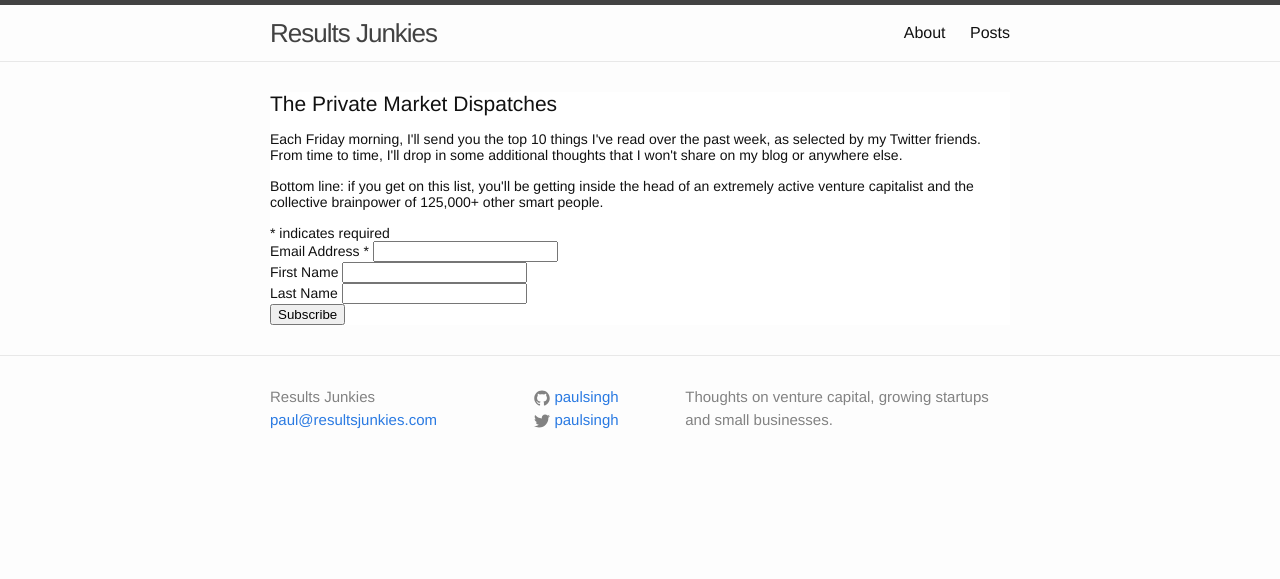
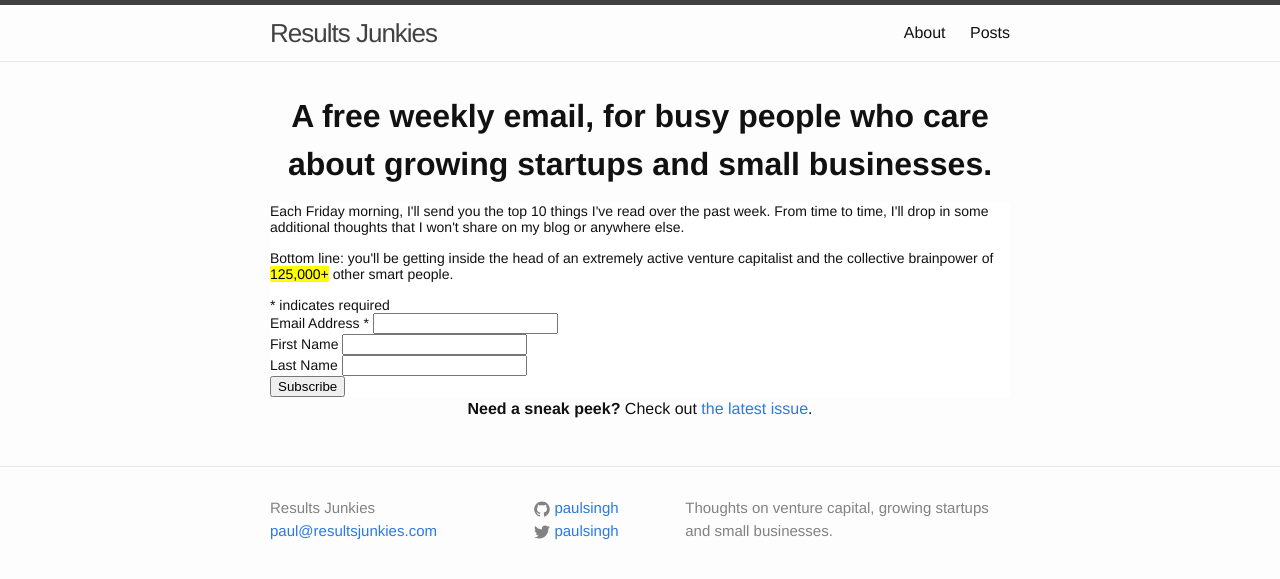
Before and after one commit to paulsingh/paulsingh.github.io, a Jekyll site: the page built from index.html, in a window 1280 px wide. Shown: the top 579 px of the page. Built offline with Jekyll 4.4.1, drawn with Linux system fonts in a browser that asks for light colours; comment, search, counter and statistics services are not loaded.

Commit message:
Changing up some of the homepage text.

```diff
--- a/index.html
+++ b/index.html
@@ -1,6 +1,8 @@
 ---
 layout: default
 ---
+
+<h1 align="center"><strong>A free weekly email, for busy people who care about growing startups and small businesses.</strong></h1>
 
 <!-- Begin MailChimp Signup Form -->
 <link href="//cdn-images.mailchimp.com/embedcode/classic-081711.css" rel="stylesheet" type="text/css">
@@ -12,9 +14,8 @@
 <div id="mc_embed_signup">
 <form action="//disruption.us11.list-manage.com/subscribe/post?u=2cbc77866d90f02b5954bffc9&amp;id=ac0c96b237" method="post" id="mc-embedded-subscribe-form" name="mc-embedded-subscribe-form" class="validate" target="_blank" novalidate>
     <div id="mc_embed_signup_scroll">
-	<h2>The Private Market Dispatches</h2>
-	<p>Each Friday morning, I'll send you the top 10 things I've read over the past week, as selected by my Twitter friends. From time to time, I'll drop in some additional thoughts that I won't share on my blog or anywhere else.</p>
-	<p>Bottom line: if you get on this list, you'll be getting inside the head of an extremely active venture capitalist and the collective brainpower of 125,000+ other smart people.</p>
+	<p>Each Friday morning, I'll send you the top 10 things I've read over the past week. From time to time, I'll drop in some additional thoughts that I won't share on my blog or anywhere else.</p>
+	<p>Bottom line: you'll be getting inside the head of an extremely active venture capitalist and the collective brainpower of <mark>125,000+</mark> other smart people.</p>
 <div class="indicates-required"><span class="asterisk">*</span> indicates required</div>
 <div class="mc-field-group">
 	<label for="mce-EMAIL">Email Address  <span class="asterisk">*</span>
@@ -40,3 +41,5 @@
 </div>
 
 <!--End mc_embed_signup-->
+
+<p align="center"><strong>Need a sneak peek?</strong> Check out <a href="http://us11.campaign-archive1.com/?u=2cbc77866d90f02b5954bffc9&id=350e0e8128&utm_content=bufferb5189&utm_medium=social&utm_source=twitter.com&utm_campaign=buffer">the latest issue</a>.</p>
```
